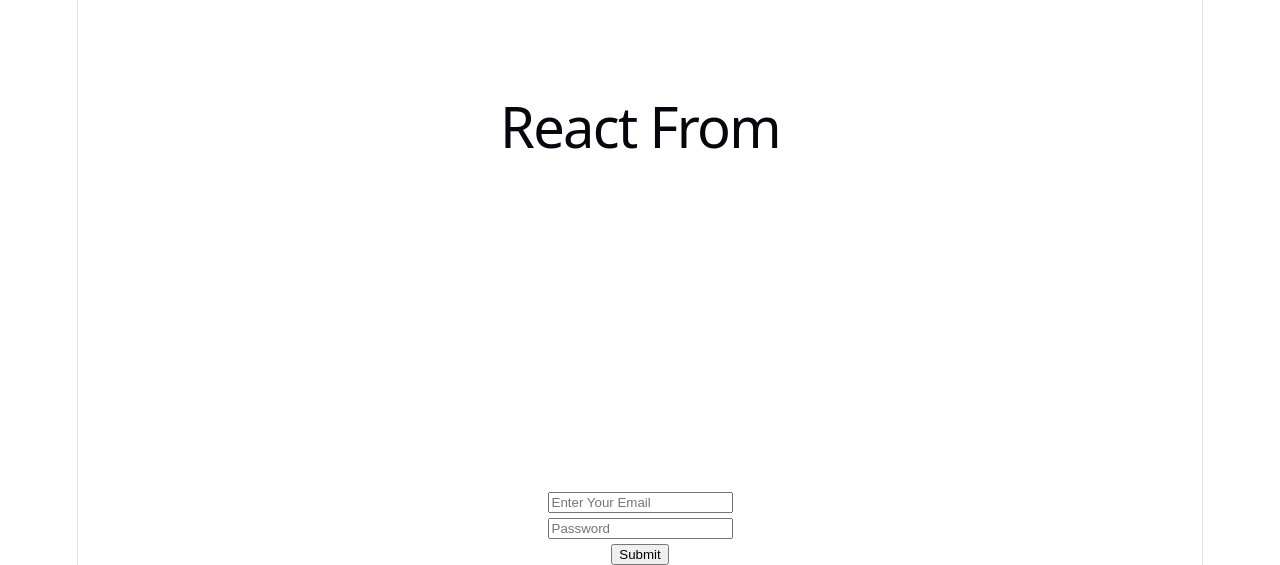
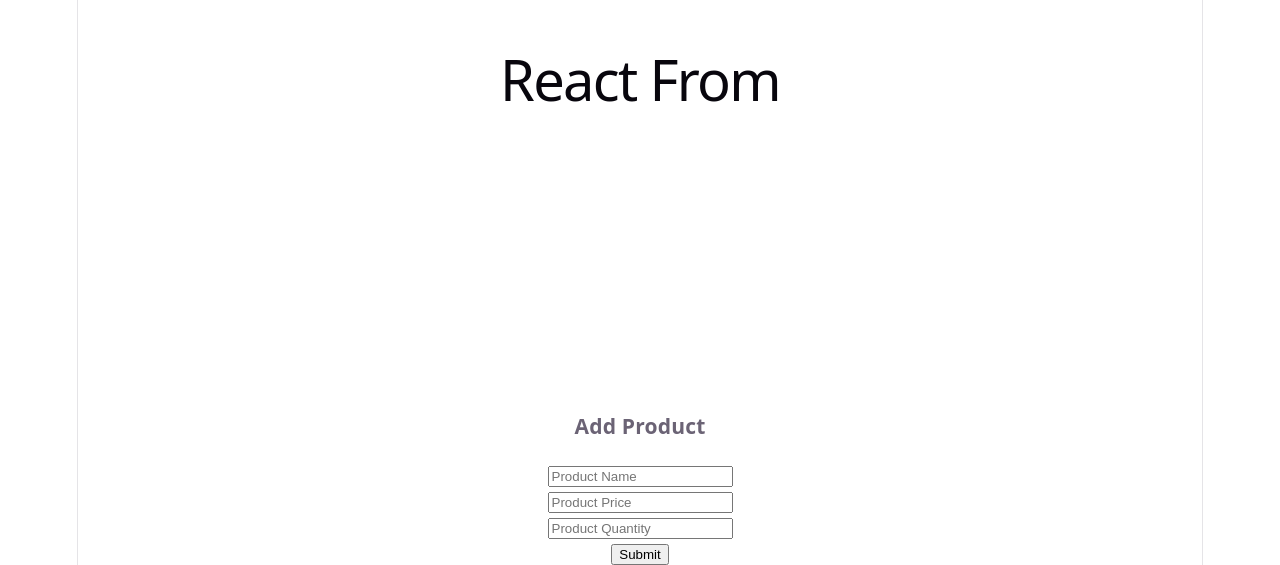
Before and after one commit to abusaleh2234/react_form, a React (Vite) app: page / in a window 1280 px wide. Shown: the part 235-800 px from the top of the page. Built offline with nearby package versions, Linux system fonts and the light colour scheme.

Commit message:
input product

```diff
--- a/src/App.jsx
+++ b/src/App.jsx
@@ -2,6 +2,8 @@
 import './App.css'
 import ControlledField from './Component/ControlledFiled/ControlledField';
 import FromAction from './Component/FromAction/FromAction';
+import HookForm from './Component/HookForm/HookForm';
+import ProductManagement from './Component/ProductManagement/ProductManagement';
 import UnControlled from './Component/UnControlled/UnControlled';
 
 function App() {
@@ -26,9 +28,10 @@ function App() {
 
       </section>
       {/* <FromAction></FromAction> */}
-    {/* <ControlledField></ControlledField>
-     */}
-<UnControlled></UnControlled>
+      {/* <ControlledField></ControlledField> */}
+      {/* <UnControlled></UnControlled> */}
+      {/* <HookForm></HookForm> */}
+      <ProductManagement></ProductManagement>
 
     </>
   )
--- a/src/Component/ControlledFiled/ControlledField.jsx
+++ b/src/Component/ControlledFiled/ControlledField.jsx
@@ -2,13 +2,20 @@ import { useState } from "react";
 
 const ControlledField = () => {
     const [password, setPassword] = useState("")
+    const [email,setEmail] = useState("")
     const [passErr, setPassErr] = useState("")
     const handleOnForm =(e) => {
         e.preventDefault()
+        console.log(password, email);
+
+    }
+    const handleOnEmail = (e) => {
+        setEmail(e.target.value)
+        console.log(e.target.value);
 
     }
     const handlePasswordOnChange = (e) => {
-
+        setPassword(e.target.value);
         console.log(e.target.value);
         if(password.length < 6 ){
             setPassErr("Password must be 6 digit")
@@ -16,14 +23,16 @@ const ControlledField = () => {
         else{
             setPassErr("")
         }
-        setPassword(e.target.value);
+
     }
     return (
         <div>
             <form onSubmit={handleOnForm}>
                 <input type="text" name="name" placeholder="Name" required/>
                 <br />
-                <input onChange={handlePasswordOnChange} defaultValue={password} type="password" name="password" placeholder="Email" required/>
+                <input onChange={handleOnEmail} defaultValue={email}  type="email" name="email" placeholder="Email" />
+                <br />
+                <input onChange={handlePasswordOnChange} defaultValue={password} type="password" name="password" placeholder="Password" required/>
                 <br />
                 <input type="submit" value="Submit" />
             </form>
--- /dev/null
+++ b/src/Component/HookForm/HookForm.jsx
@@ -0,0 +1,28 @@
+import useInputFild from '../../hooks/useInputFild';
+
+const HookForm = () => {
+    const [name, nameOnChange] = useInputFild("")
+    const [email, emailOnChange] = useInputFild("")
+    const [pass, passOnChange] = useInputFild("")
+
+
+    const handleSubmit = (e) => {
+        e.preventDefault()
+        console.log(name);
+
+    }
+    return (
+        <div>
+            <form onSubmit={handleSubmit}>
+                <input onChange={nameOnChange}  defaultValue={name} type="text" name='name' placeholder='Name' />
+                <br />
+                <input onChange={emailOnChange} defaultValue={email}  name='email' placeholder='Email' />
+                <br />
+                <input onChange={passOnChange} defaultValue={pass} type="password" name="password" placeholder='Password' /> <br />
+                <input type="submit" value="Submit" />
+            </form>
+        </div>
+    );
+};
+
+export default HookForm;
--- /dev/null
+++ b/src/Component/ProductManagement/ProductForm.jsx
@@ -0,0 +1,35 @@
+
+const ProductForm = () => {
+
+    const handleSubmit = (e) => {
+        e.preventDefault()
+        const name = e.target.name.value
+        const price = e.target.price.value
+        const quantity = e.target.quantity.value
+
+        const newProduct = {
+            name,
+            price,
+            quantity
+        }
+        console.log(newProduct);
+
+    }
+
+    return (
+        <div>
+            <h3>Add Product</h3>
+            <form onSubmit={handleSubmit}>
+                <input type="text" name="name" placeholder="Product Name" />
+                <br />
+                <input type="text" name="price" placeholder="Product Price" />
+                <br />
+                <input type="text" name="quantity" placeholder="Product Quantity" />
+                <br />
+                <input type="submit" value="Submit" />
+            </form>
+        </div>
+    );
+};
+
+export default ProductForm;
--- /dev/null
+++ b/src/Component/ProductManagement/ProductManagement.jsx
@@ -0,0 +1,13 @@
+import ProductForm from "./ProductForm";
+import ProductTable from "./ProductTable";
+
+const ProductManagement = () => {
+    return (
+        <div>
+            <ProductForm></ProductForm>
+            <ProductTable></ProductTable>
+        </div>
+    );
+};
+
+export default ProductManagement;
--- /dev/null
+++ b/src/Component/ProductManagement/ProductTable.jsx
@@ -0,0 +1,10 @@
+
+const ProductTable = () => {
+    return (
+        <div>
+
+        </div>
+    );
+};
+
+export default ProductTable;
--- /dev/null
+++ b/src/hooks/useInputFild.jsx
@@ -0,0 +1,14 @@
+import { useState } from "react";
+
+const useInputFild = (defaultValue) => {
+    const [inputValue, setInputValue] = useState(defaultValue)
+
+    const handleInputField = e => {
+        setInputValue(e.target.value)
+        console.log(e.target.value);
+
+    }
+    return [inputValue, handleInputField]
+};
+
+export default useInputFild;
```
